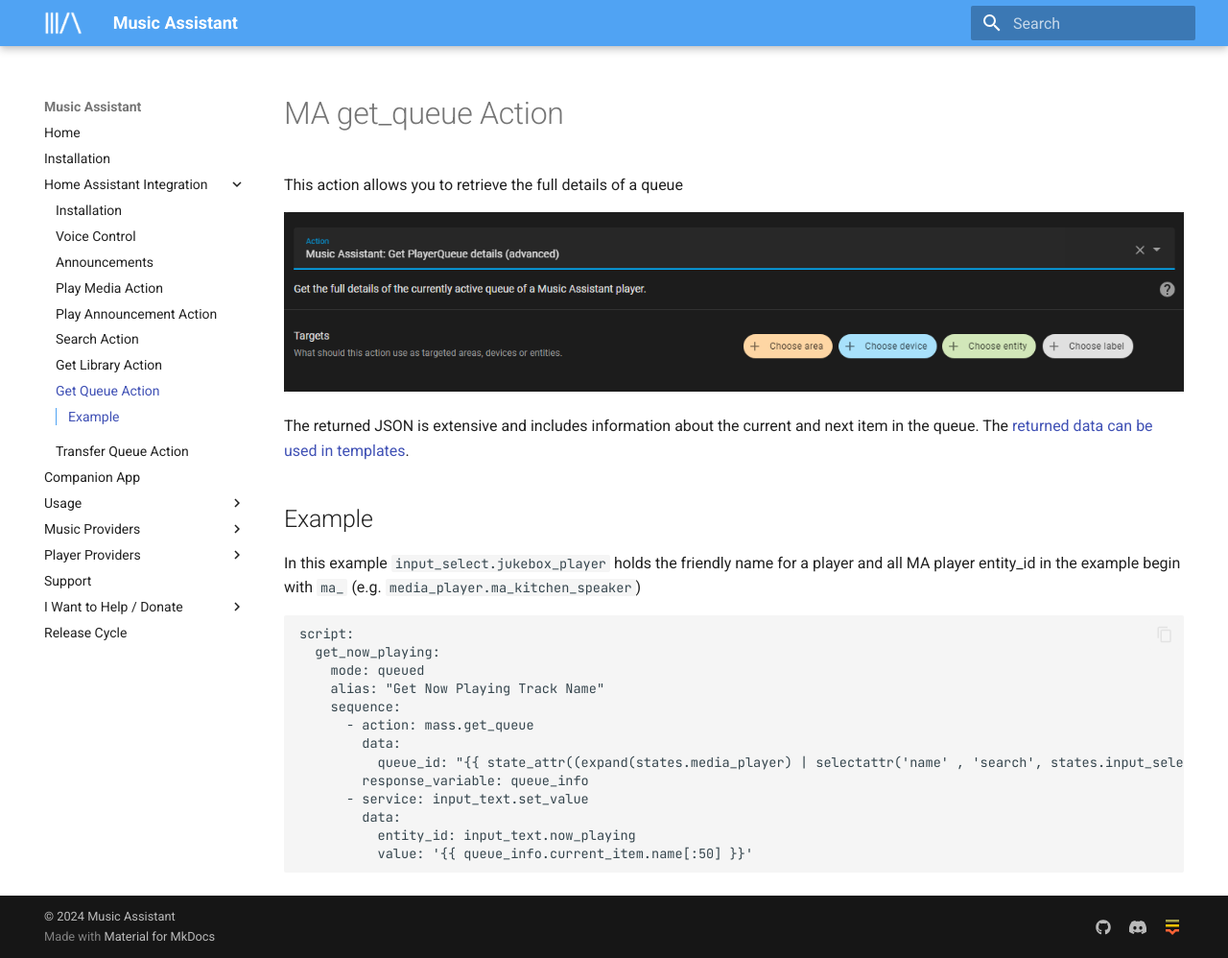
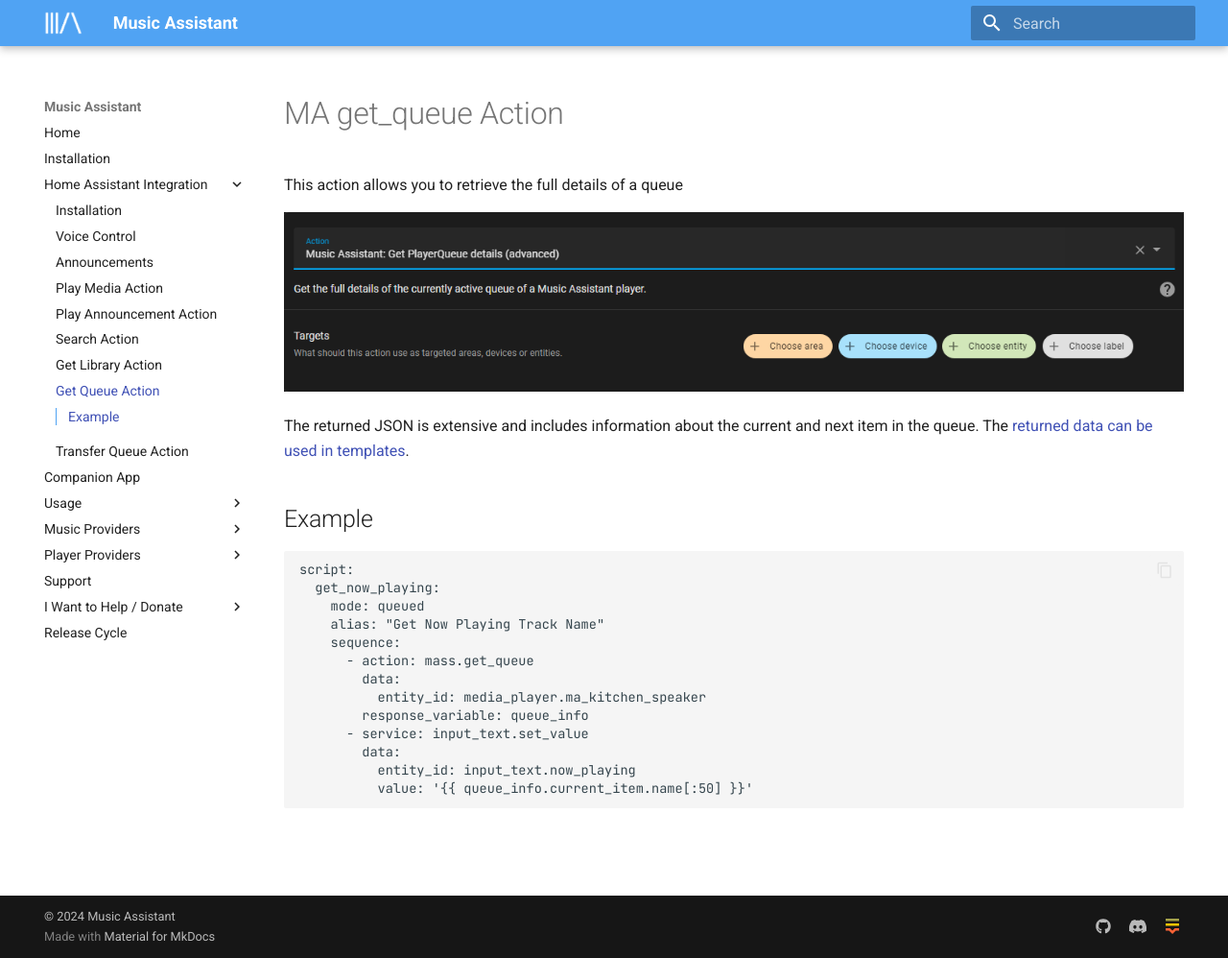
Before and after one commit to pwbriggs/music-assistant.github.io, an MkDocs documentation site: the page built from docs/faq/get_queue.md, in a window 1280 px wide and 998 px high. Shown: the whole window at 96% size. Built offline with MkDocs 1.6.1 and Material for MkDocs 9.7.7, drawn with Linux system fonts in a browser that asks for light colours; some of the changed lines change nothing that is shown.

Commit message:
Remove queue id reference

````diff
--- a/docs/faq/get_queue.md
+++ b/docs/faq/get_queue.md
@@ -8,7 +8,6 @@
 
 ## Example
 
-In this example `input_select.jukebox_player` holds the friendly name for a player and all MA player entity_id in the example begin with `ma_` (e.g. `media_player.ma_kitchen_speaker`)
 ```
 script:
   get_now_playing:
@@ -17,7 +16,7 @@
     sequence:
       - action: mass.get_queue
         data:
-          queue_id: "{{ state_attr((expand(states.media_player) | selectattr('name' , 'search', states.input_select.jukebox_player.state, ignorecase=true ) | select('search', 'ma_') | map(attribute='entity_id') | join),'active_queue') }}"
+          entity_id: media_player.ma_kitchen_speaker
         response_variable: queue_info
       - service: input_text.set_value
         data:
````
